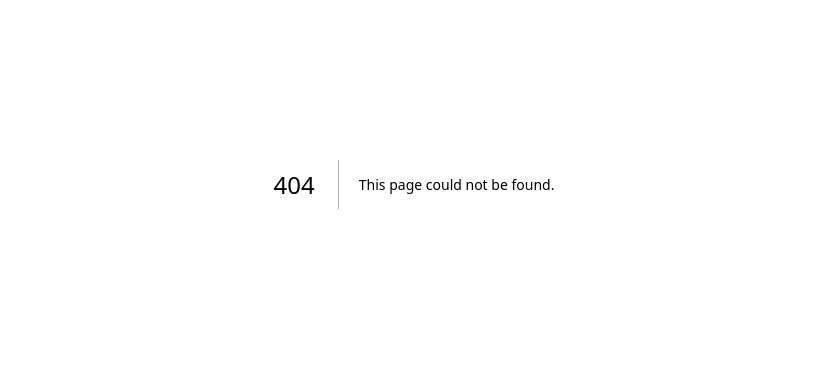
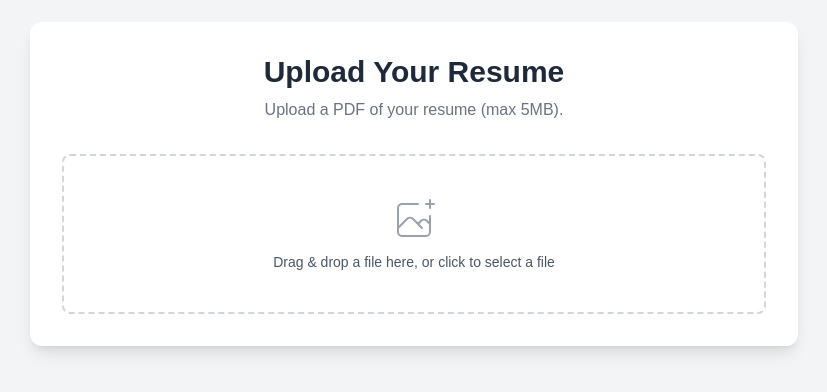
Before and after one commit to AnshMehta1/resume-analyzer, a Next.js app: page /dashboard/upload in a window 1280 px wide. Before the commit this address had no page. Shown: the part 216-608 px from the top of the page, without its empty margins (226-1053 px from the left). Built offline with nearby package versions, Linux system fonts and the light colour scheme.

Commit message:
feat: Add Upload Resume page to add a resume (drag & drop or browsing from the device) with functionalities like getting a preview pdf, checking file size and format

```diff
--- /dev/null
+++ b/app/dashboard/upload/page.tsx
@@ -0,0 +1,208 @@
+'use client';
+
+import React, { useState, useCallback, useEffect } from 'react';
+import { useDropzone, FileRejection } from 'react-dropzone';
+
+// --- Helper Icon Components ---
+const UploadCloudIcon = () => (
+  <svg
+    className="w-12 h-12 mx-auto text-gray-400"
+    stroke="currentColor"
+    fill="none"
+    viewBox="0 0 48 48"
+    aria-hidden="true"
+  >
+    <path
+      d="M28 8H12a4 4 0 00-4 4v20m32-12v8m0 0v8a4 4 0 01-4 4H12a4 4 0 01-4-4v-4m32-4l-3.172-3.172a4 4 0 00-5.656 0L28 28M8 32l9.172-9.172a4 4 0 015.656 0L28 28m0 0l4 4m4-24h8m-4-4v8"
+      strokeWidth={2}
+      strokeLinecap="round"
+      strokeLinejoin="round"
+    />
+  </svg>
+);
+
+const FileIcon = () => (
+    <svg xmlns="http://www.w3.org/2000/svg" className="h-10 w-10 text-gray-500" fill="none" viewBox="0 0 24 24" stroke="currentColor">
+        <path strokeLinecap="round" strokeLinejoin="round" strokeWidth={2} d="M9 12h6m-6 4h6m2 5H7a2 2 0 01-2-2V5a2 2 0 012-2h5.586a1 1 0 01.707.293l5.414 5.414a1 1 0 01.293.707V19a2 2 0 01-2 2z" />
+    </svg>
+);
+
+const CheckCircleIcon = () => (
+    <svg xmlns="http://www.w3.org/2000/svg" className="h-16 w-16 text-green-500 mx-auto" fill="none" viewBox="0 0 24 24" stroke="currentColor">
+        <path strokeLinecap="round" strokeLinejoin="round" strokeWidth={2} d="M9 12l2 2 4-4m6 2a9 9 0 11-18 0 9 9 0 0118 0z" />
+    </svg>
+);
+
+const XCircleIcon = () => (
+    <svg xmlns="http://www.w3.org/2000/svg" className="h-6 w-6 text-red-400" fill="none" viewBox="0 0 24 24" stroke="currentColor">
+        <path strokeLinecap="round" strokeLinejoin="round" strokeWidth={2} d="M10 14l2-2m0 0l2-2m-2 2l-2-2m2 2l2 2m7-2a9 9 0 11-18 0 9 9 0 0118 0z" />
+    </svg>
+);
+
+
+// --- Main Upload Page Component ---
+
+export default function ResumeUploadPage() {
+  const [file, setFile] = useState<File | null>(null);
+  const [previewUrl, setPreviewUrl] = useState<string | null>(null);
+  const [error, setError] = useState<string | null>(null);
+  const [uploading, setUploading] = useState<boolean>(false);
+  const [uploadSuccess, setUploadSuccess] = useState<boolean>(false);
+
+  // Effect to create and clean up the object URL for the PDF preview
+  useEffect(() => {
+    if (!file) {
+      setPreviewUrl(null);
+      return;
+    }
+    const objectUrl = URL.createObjectURL(file);
+    setPreviewUrl(objectUrl);
+
+    // Revoke the object URL on cleanup to avoid memory leaks
+    return () => URL.revokeObjectURL(objectUrl);
+  }, [file]);
+
+  const onDrop = useCallback((acceptedFiles: File[], fileRejections: FileRejection[]) => {
+    setError(null);
+    setUploadSuccess(false);
+
+    if (fileRejections.length > 0) {
+        const firstRejection = fileRejections[0];
+        const firstError = firstRejection.errors[0];
+        if (firstError.code === 'file-too-large') {
+             setError('File is larger than 5MB');
+        } else {
+             setError(firstError.message);
+        }
+        setFile(null);
+        return;
+    }
+
+    if (acceptedFiles.length > 0) {
+      setFile(acceptedFiles[0]);
+    }
+  }, []);
+
+  const { getRootProps, getInputProps, isDragActive } = useDropzone({
+    onDrop,
+    accept: {
+      'application/pdf': ['.pdf'],
+    },
+    maxSize: 5 * 1024 * 1024, // 5MB
+    multiple: false,
+  });
+
+  const handleUpload = async () => {
+    if (!file) return;
+
+    setUploading(true);
+    setError(null);
+
+    // --- SUPABASE UPLOAD LOGIC ---
+    // 1. Get the current user's ID.
+    // 2. Generate a unique file path, e.g., `${userId}/${new Date().getTime()}-${file.name}`.
+    // 3. Use `supabase.storage.from('resumes').upload(filePath, file)`.
+    // 4. If the upload is successful, get the `path`.
+    // 5. Insert a new row into your `resumes` table with `user_id` and `file_path`.
+
+    // Simulating an API call for now
+    try {
+        await new Promise(resolve => setTimeout(resolve, 2000));
+        console.log('File uploaded successfully:', file.name);
+        setUploadSuccess(true);
+        setFile(null);
+    } catch (err) {
+        setError('Upload failed. Please try again.');
+        console.error(err);
+    } finally {
+        setUploading(false);
+    }
+  };
+
+  const removeFile = () => {
+    setFile(null);
+    setError(null);
+    setUploadSuccess(false);
+  }
+
+  return (
+    <div className="min-h-screen bg-gray-100 flex items-center justify-center p-4">
+      <div className="w-full max-w-3xl">
+        <div className="bg-white rounded-xl shadow-lg p-8">
+            {uploadSuccess ? (
+                <div className="text-center">
+                    <CheckCircleIcon />
+                    <h2 className="mt-4 text-2xl font-bold text-gray-800">Upload Successful!</h2>
+                    <p className="mt-2 text-gray-600">Your resume has been submitted and is now pending review.</p>
+                    <button
+                        onClick={() => setUploadSuccess(false)}
+                        className="mt-6 inline-flex items-center justify-center px-5 py-3 border border-transparent text-base font-medium rounded-md text-white bg-indigo-600 hover:bg-indigo-700"
+                    >
+                        Upload Another
+                    </button>
+                </div>
+            ) : (
+                <>
+                <h1 className="text-3xl font-bold text-center text-gray-800">Upload Your Resume</h1>
+                <p className="text-center text-gray-500 mt-2">Upload a PDF of your resume (max 5MB).</p>
+
+                <div
+                    {...getRootProps()}
+                    className={`mt-8 p-10 border-2 border-dashed rounded-lg text-center cursor-pointer transition-colors
+                    ${isDragActive ? 'border-indigo-600 bg-indigo-50' : 'border-gray-300 hover:border-indigo-400'}
+                    ${error ? 'border-red-500 bg-red-50' : ''}`}
+                >
+                    <input {...getInputProps()} />
+                    <UploadCloudIcon />
+                    <p className="mt-2 text-sm text-gray-600">
+                    {isDragActive ? 'Drop the file here ...' : 'Drag & drop a file here, or click to select a file'}
+                    </p>
+                </div>
+
+                {error && (
+                    <div className="mt-4 flex items-center text-red-600">
+                        <XCircleIcon />
+                        <span className="ml-2 text-sm">{error}</span>
+                    </div>
+                )}
+
+                {file && (
+                    <div className="mt-8">
+                        <h3 className="text-lg font-semibold text-gray-700">Preview</h3>
+                        <div className="mt-4 border rounded-lg p-4 bg-gray-50 relative">
+                            <div className="flex items-center space-x-4">
+                                <FileIcon />
+                                <div className="flex-grow">
+                                    <p className="font-medium text-gray-800">{file.name}</p>
+                                    <p className="text-sm text-gray-500">{(file.size / 1024 / 1024).toFixed(2)} MB</p>
+                                </div>
+                            </div>
+                            <button onClick={removeFile} className="absolute top-2 right-2 p-1 text-gray-400 hover:text-gray-600 rounded-full">
+                                <XCircleIcon />
+                            </button>
+                        </div>
+
+                        {previewUrl && (
+                           <div className="mt-4 border rounded-lg overflow-hidden">
+                             <iframe src={previewUrl} width="100%" height="500px" title="PDF Preview" />
+                           </div>
+                        )}
+
+                        <div className="mt-6 text-right">
+                            <button
+                                onClick={handleUpload}
+                                disabled={uploading}
+                                className="inline-flex items-center justify-center px-5 py-3 border border-transparent text-base font-medium rounded-md text-white bg-indigo-600 hover:bg-indigo-700 disabled:bg-indigo-300 disabled:cursor-not-allowed"
+                            >
+                                {uploading ? 'Uploading...' : 'Confirm & Upload'}
+                            </button>
+                        </div>
+                    </div>
+                )}
+                </>
+            )}
+        </div>
+      </div>
+    </div>
+  );
+}
```
Also changed, not shown: package.json (+6 -5 lines), 1 other file (tests, documents, lock files or other folders).
